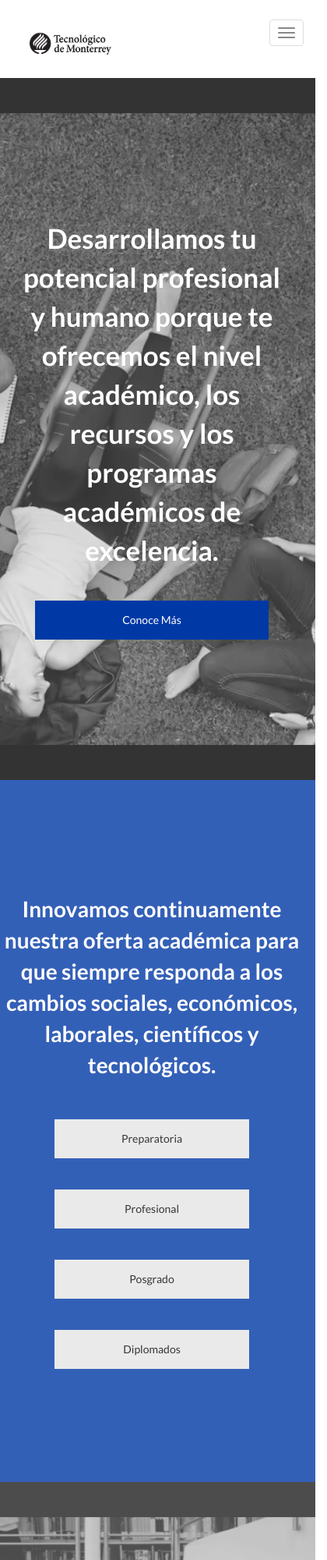
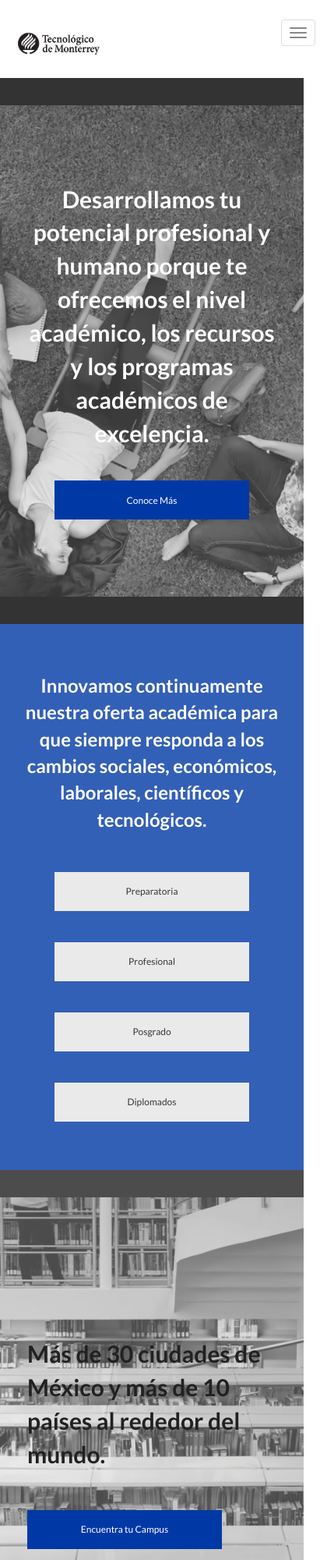
Before and after one commit to raulnabarret/ITWeekendChallenge, a plain HTML site: page index.html in a window 390 px wide. Shown: the top 2000 px of the page at 78% size, 420 px wide, since content can reach past the window. Drawn offline with nearby package versions, Linux system fonts and the light colour scheme.

Commit message:
Eliminación de rows

```diff
--- a/assets/css/styles.css
+++ b/assets/css/styles.css
@@ -1,15 +1,18 @@
+
 body {
+		width: 100%;
 	font-family: 'Lato';
 	font-size: 18px;
+}
+
+section {
+	width: 100%;
 }
 
 .navigation {
 	background: #fff;
 	border-bottom: none;
 	height: 100px;
-	padding-left: 15px;
-	padding-right: 15px;
-	width: 100%;
 }
 
 .navigation .row {
@@ -68,7 +71,7 @@ body {
 }
 
 #seccion1 {
-	height: 900px;
+	height: 700px;
   	display: block;
   	position: relative;
     display: flex;
@@ -114,7 +117,7 @@ body {
 
 
 #seccion2 {
-	height: 900px;
+	height: 700px;
   	display: block;
   	position: relative;
     display: flex;
@@ -160,7 +163,7 @@ body {
 
 
 #seccion3 {
-	height: 900px;
+	height: 700px;
   	display: block;
   	position: relative;
     display: flex;
@@ -205,7 +208,7 @@ body {
 }
 
 #seccion4 {
-	height: 900px;
+	height: 700px;
   	display: block;
   	position: relative;
     display: flex;
@@ -250,7 +253,7 @@ body {
 }
 
 #seccion5 {
-	height: 900px;
+	height: 700px;
   	display: block;
   	position: relative;
     display: flex;
@@ -298,14 +301,33 @@ body {
 	padding: 0;
 }
 
+
+
 @media screen and (max-width: 414px) {
 
 	body {
-		font-size: 14px;
+		font-size: 12px;
 	}
 
+	.investigacion-btn{
+		width: 250px;
+	}
 	.admision-btn {
 		width: 250px;
 	}
 
+	.campus-btn {
+		width: 250px;
+	}
+
+	.emprendimiento-btn {
+		width: 250px;
+	}
+
+	.conoce-mas-btn {
+		width: 250px;
+	}
+
+
+
 }
--- a/index.html
+++ b/index.html
@@ -3,6 +3,7 @@
 <head>
 	<meta name="description" content="Sitio Web Oficial del Instituto Tecnológico de Estudios Superiores de Monterrey">
 	<meta name="author" content="Raúl Nabarret">
+	<meta http-equiv="X-UA-Compatible" content="IE=edge">
 	<meta name="viewport" content="width=device-width, user-scalable=no, initial-scale=1.0, maximum-scale=1.0, minimum-scale=1.">
 	<meta charset="UTF-8">
 
@@ -19,7 +20,7 @@
 
 <body>
 	<!--Comienza el menú de la página-->
-    <nav class="container navbar navbar-styles navbar-default navbar-fixed-top navigation">
+	<nav class="container-fluid navbar navbar-styles navbar-default navbar-fixed-top navigation">
             <div class="row">
                 <!--Logo del Tec-->
                 <div class="navbar-header nav-logo-container">
@@ -47,23 +48,19 @@
             </div>
     	</nav>
     	<!--Termina el menú de la página-->
-		<section class="row section-container">
-	    	<section class="container-fluid ">
+		<section class="section-container container-fluidq">
     			<section id="seccion1">
-    				<div class="row">
-    					<div class="container">
+    				<div class="container-fluid">
     						<div class="col-lg-12">
     							<p class="conoce-mas-txt">
     								Desarrollamos tu potencial profesional y humano porque te ofrecemos el nivel académico, los recursos y los programas académicos de excelencia.
     							</p>
     							<button class="btn conoce-mas-btn">Conoce Más</button>
     						</div>
-    					</div>
     				</div>
     			</section>
 		    	<section id="seccion2">
-					<div class="row">
-    					<div class="container">
+					<div class="container-fluid">
     						<div class="col-lg-12 admision-txt">
     							<p>Innovamos continuamente nuestra oferta académica para que siempre responda a los cambios sociales, económicos, laborales, científicos y tecnológicos.</p>
     						</div>
@@ -79,46 +76,38 @@
     						<div class="col-xs-12 col-lg-6">
     							<button class="btn admision-btn">Diplomados</button>
     						</div>
-    					</div>
     				</div>
 		    	</section>
 		    	<section id="seccion5">
-   					<div class="row">
-    					<div class="container">
+   					<div class="container-fluid">
     						<div class="col-lg-12">
     							<p class="campus-txt">
     								Más de 30 ciudades de México y más de 10 países al rededor del mundo.
     							</p>
     							<button class="btn campus-btn">Encuentra tu Campus</button>
     						</div>
-    					</div>
     				</div>
 			    </section>
 			    <section id="seccion4">
-   					<div class="row">
-    					<div class="container">
+   					<div class="container-fluid">
     						<div class="col-lg-12">
     							<p class="emprendimiento-txt">
     								Fortalecemos el espíritu emprendedor para que nuestros alumnos logren transformar su entorno mediante soluciones innovadoras.
     							</p>
     							<button class="btn emprendimiento-btn">Comienza a Emprender</button>
     						</div>
-    					</div>
     				</div>
 			    </section>
 		    	<section id="seccion3">
-					<div class="row">
-    					<div class="container">
+					<div class="container-fluid">
     						<div class="col-lg-12">
     							<p class="investigacion-txt">
     								Desarrollamos investigación aplicada para impulsar la economía basada en el conocimiento, y promovemos la generación de patentes, modelos y sistemas innovadores para beneficio de nuestra sociedad.
     							</p>
     							<button class="btn investigacion-btn">Comienza a Investigar</button>
     						</div>
-    					</div>
     				</div>
 			    </section>
-	    	</section>
 		</section>
 	<footer class="pie-de-pagina">
 
```
